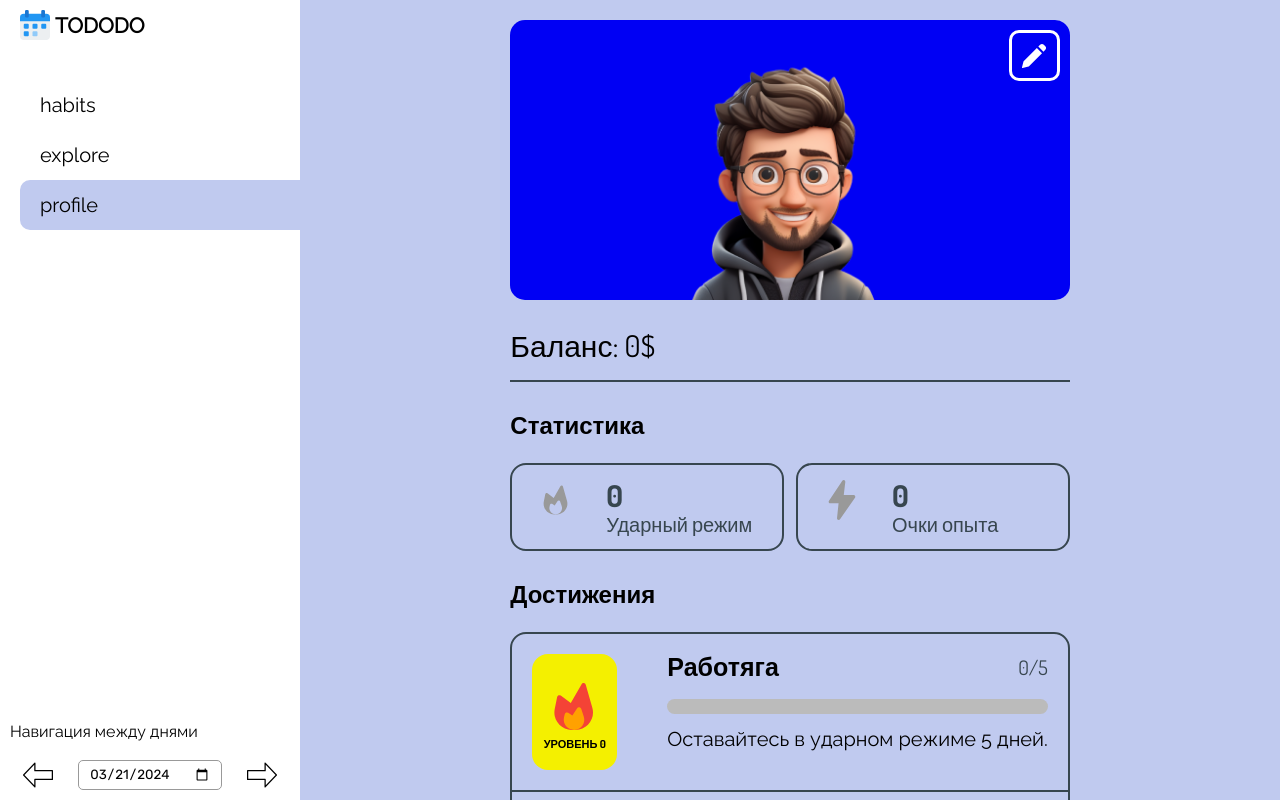
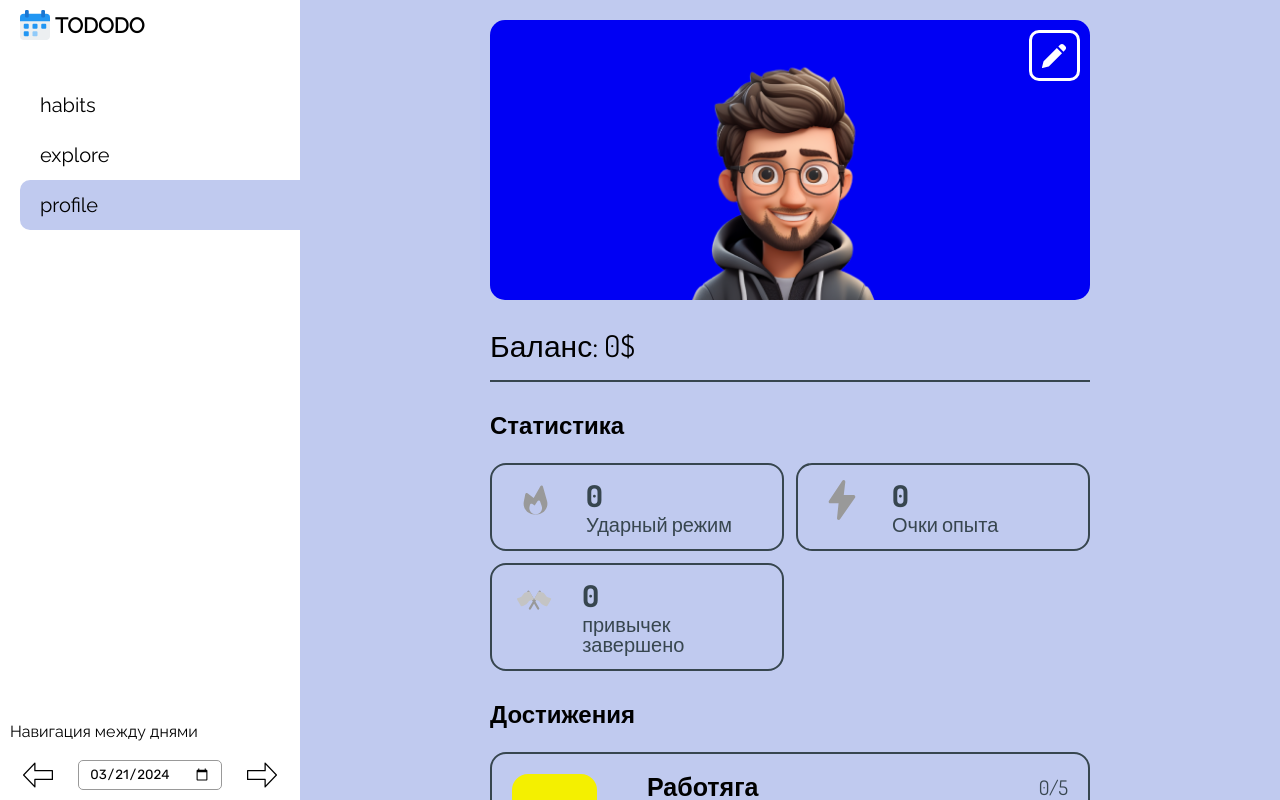
Before and after one commit to Boris-sudo/PROD_projetct, an Angular app in the folder frontend/: page /profile in a window 1280 px wide. Built offline with nearby package versions, Linux system fonts and the light colour scheme; a web font is replaced by a local one.

Commit message:
#11 adding completed habits count to profile and profile-page

```diff
--- a/frontend/src/app/components/profile/profile.component.css
+++ b/frontend/src/app/components/profile/profile.component.css
@@ -98,15 +98,15 @@
 }
 
 .working-info-blocks {
-  width:                 100%;
-  display:               flex;
-  flex-direction:        row;
-  gap:                   12px;
-  grid-template-columns: repeat(2, 1fr);
-  grid-auto-columns:     1fr;
+  width:          100%;
+  display:        flex;
+  flex-direction: row;
+  gap:            var(--working-info-blocks-gap);
+  flex-wrap:      wrap;
 }
 
 .working-info-block {
+  flex-basis:      calc(50% - var(--working-info-blocks-gap) / 2);
   width:           inherit;
   border:          2px solid var(--border-gray);
   display:         flex;
@@ -159,6 +159,9 @@
 
 .fire .path-y { fill: var(--background-light); }
 
+.flags .path-l { fill: var(--path-flag-gray-l1); }
+.flags .path-d { fill: var(--path-flag-gray-l2); }
+
 .active .path-w { fill: var(--path-white-color) }
 
 .active .path-r { fill: var(--path-red-color) }
@@ -166,6 +169,10 @@
 .active .path-y { fill: var(--path-yellow-color) }
 
 .active .lightning .path { fill: var(--path-lightning-color); }
+
+.active .flags .path-l { fill: var(--path-flag-gray); }
+
+.active .flags .path-d { fill: var(--path-flag-red); }
 
 .working-info-block .number {
   color: var(--border-gray);
@@ -324,16 +331,21 @@
   --card-image-size-small:     40px;
   --progressbar-height:        15px;
   --progresbar-border-radius:  10px;
+  --working-info-blocks-gap:   12px;
 
   --profile-color:             var(--profile-top-color);
-  --edit-color:                var(--edit-image-color);
-  --border-gray:               #37464f;
+  --edit-color:           var(--edit-image-color);
+  --border-gray:          #37464f;
 
-  --path-white-color:          #ffffff;
-  --path-red-color:            #f44336;
-  --path-yellow-color:         #ffa100;
-  --path-lightning-color:      #ffc107;
+  --path-white-color:     #ffffff;
+  --path-red-color:       #f44336;
+  --path-yellow-color:    #ffa100;
+  --path-lightning-color: #ffc107;
+  --path-flag-gray:       #607d8b;
+  --path-flag-red:        #f44336;
+  --path-flag-gray-l1:    #999999;
+  --path-flag-gray-l2:    #c4c4c4;
 
-  --progressbar-gray:          #bbbbbb;
-  --progressbar-yellow:        #ffc107;
+  --progressbar-gray:     #bbbbbb;
+  --progressbar-yellow:   #ffc107;
 }
--- a/frontend/src/app/components/profile/profile.component.html
+++ b/frontend/src/app/components/profile/profile.component.html
@@ -40,6 +40,19 @@
               <p class="text">Очки опыта</p>
             </div>
           </div>
+          <div [class.active]="profile.habits_complete! > 0" class="working-info-block">
+            <svg class="flags svg" xmlns="http://www.w3.org/2000/svg" width="40" height="40" viewBox="0 0 24 24">
+              <g>
+                <path class="path-l" d="M16.135 5.858a.74.74 0 0 1 .272 1.018L9.902 17.99a.761.761 0 0 1-1.031.277.74.74 0 0 1-.273-1.019l6.506-11.114a.761.761 0 0 1 1.03-.276Z"/>
+                <path class="path-l" d="M7.865 5.858a.74.74 0 0 0-.272 1.018l6.505 11.114a.76.76 0 0 0 1.031.277.74.74 0 0 0 .273-1.019L8.896 6.134a.76.76 0 0 0-1.03-.276Z"/>
+                <path class="path-d" d="M19.37 8.59a3.157 3.157 0 0 0-2.202-1.675l-1.722-.347a.761.761 0 0 0-.807.36l-2.323 3.969a.74.74 0 0 0 .497 1.102l1.722.348c.504.102.932.427 1.16.883A5.166 5.166 0 0 0 19.3 15.97l.758.153a.761.761 0 0 0 .806-.36l2.324-3.969a.74.74 0 0 0-.497-1.102l-.758-.153a3.673 3.673 0 0 1-2.562-1.95ZM4.63 8.59a3.157 3.157 0 0 1 2.202-1.675l1.722-.347a.761.761 0 0 1 .807.36l2.323 3.969a.74.74 0 0 1-.497 1.102l-1.722.348a1.664 1.664 0 0 0-1.16.883A5.166 5.166 0 0 1 4.7 15.97l-.758.153a.761.761 0 0 1-.806-.36L.813 11.795a.74.74 0 0 1 .497-1.102l.758-.153A3.673 3.673 0 0 0 4.63 8.59Z"/>
+              </g>
+            </svg>
+            <div>
+              <p class="number">{{profile.habits_complete}}</p>
+              <p class="text">привычек завершено</p>
+            </div>
+          </div>
         </div>
       </div>
 
--- a/frontend/src/app/services/profile.service.ts
+++ b/frontend/src/app/services/profile.service.ts
@@ -15,6 +15,7 @@ export interface Profile {
   level?: number;
   money?: number;
   streak_days?: number;
+  habits_complete?: number;
 }
 
 @Injectable({
@@ -43,6 +44,7 @@ export class ProfileService {
       level: 0,
       money: 0,
       streak_days: 0,
+      habits_complete: 0,
     }
   }
 
```
